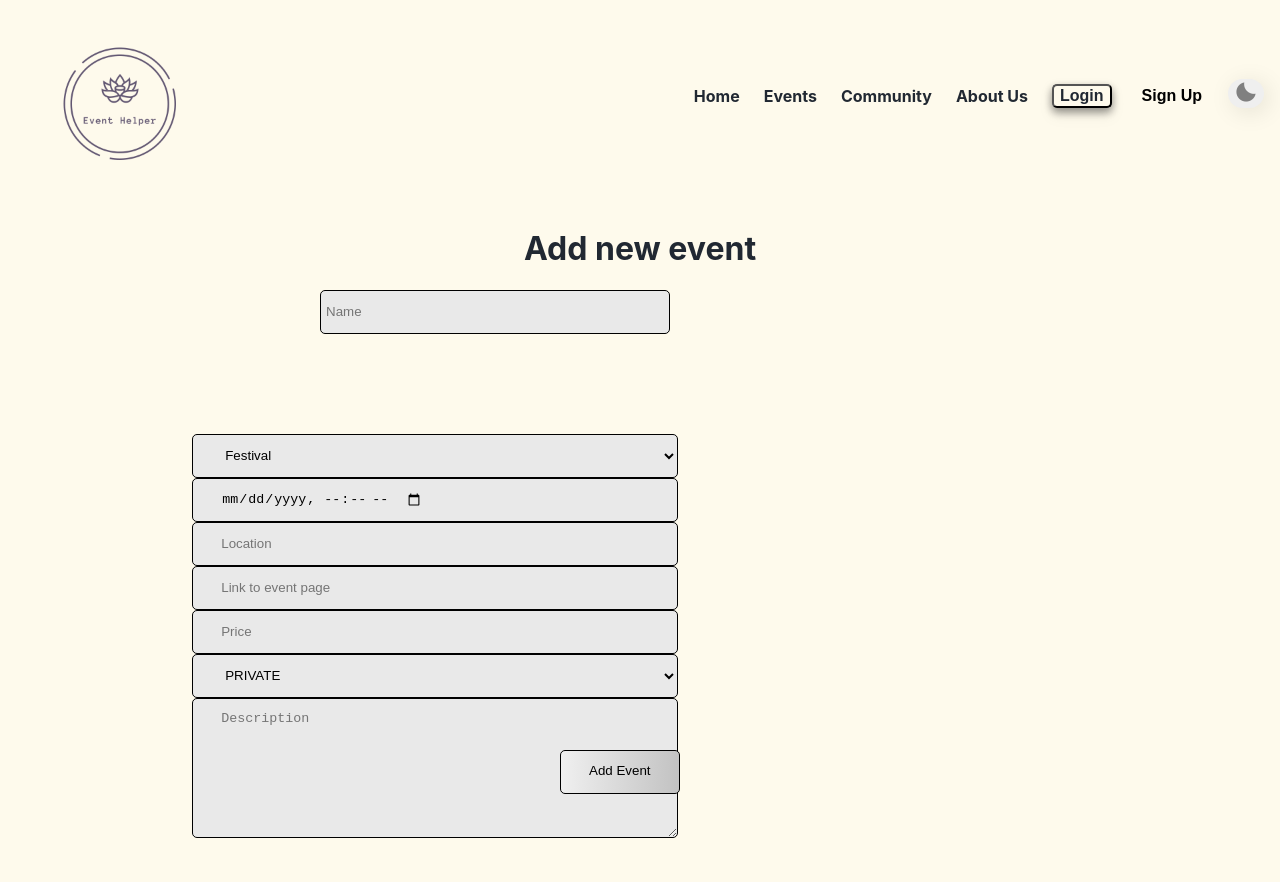
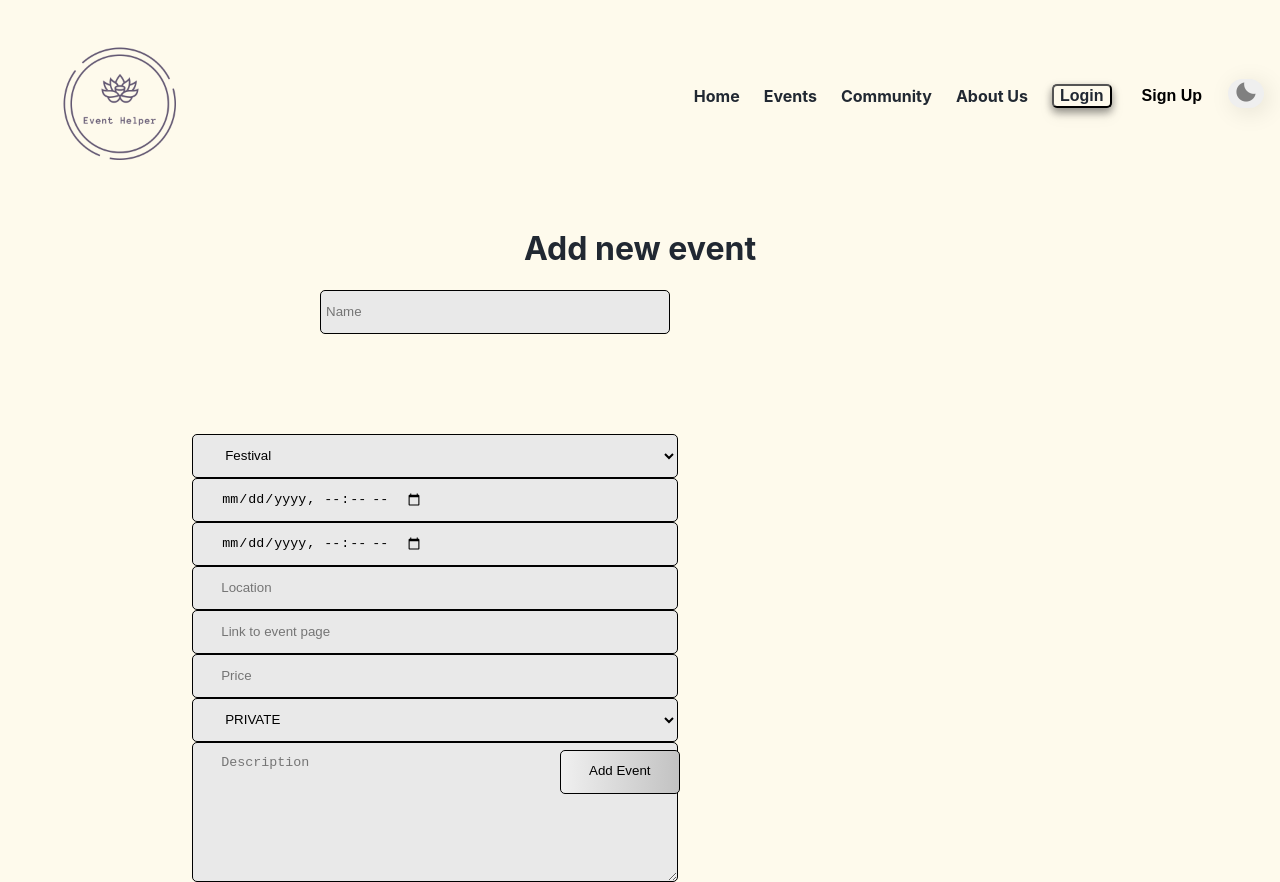
Before and after one commit to mattwasilewski/event-helper, a React (Create React App) app in the folder frontend/event-helper/: page /add-event in a window 1280 px wide. Before the commit the page ends 838 px from the top, so only its background shows below. Built offline with nearby package versions, Linux system fonts and the light colour scheme.

Commit message:
Added input for endDate on frontend creating event

```diff
--- a/frontend/event-helper/src/components/CalendarTile.js
+++ b/frontend/event-helper/src/components/CalendarTile.js
@@ -18,7 +18,7 @@ export default function CalendarTile() {
     const [events, setEvents] = useState([]);
     let navigate = useNavigate();
     const getEvents = async () => {
-        const response = await fetch(`http://localhost:8080/api/events/sort/date&false&`); //sort?sortBy=name&ascending=true
+        const response = await fetch(`http://localhost:8080/api/events/`); //sort?sortBy=name&ascending=true
         const data = await response.json();
         setEvents(data)
     }
--- a/frontend/event-helper/src/components/CreateEventForm.js
+++ b/frontend/event-helper/src/components/CreateEventForm.js
@@ -7,7 +7,8 @@ function CreateEventForm() {
 
     const [name, setName] = useState("");
     const [eventType, setEventType] = useState("FESTIVAL");
-    const [date, setDate] = useState("");
+    const [startDate, setStartDate] = useState("");
+    const [endDate, setEndDate] = useState("");
     const [location, setLocation] = useState("");
     const [link, setLink] = useState("");
     const [description, setDescription] = useState("");
@@ -24,8 +25,11 @@ function CreateEventForm() {
             case "eventType":
                 setEventType(value)
                 break;
-            case "date":
-                setDate(value)
+            case "startDate":
+                setStartDate(value)
+                break;
+            case "endDate":
+                setEndDate(value)
                 break;
             case "location":
                 setLocation(value)
@@ -54,7 +58,8 @@ function CreateEventForm() {
                 'Access-Control-Allow-Credentials': 'true'},
             body: JSON.stringify({
                 name: name,
-                date: date,
+                startDate: startDate,
+                endDate: endDate,
                 eventType: eventType,
                 location: location,
                 linkToEventPage: link,
@@ -85,8 +90,12 @@ function CreateEventForm() {
                     </select>
                 </div>
                 <div>
-                    <input type="datetime-local" value={date} onChange={(e) => handleInputChange(e)}
-                        id="date" className="input"/>
+                    <input type="datetime-local" value={startDate} onChange={(e) => handleInputChange(e)}
+                        id="startDate" className="input"/>
+                </div>
+                <div>
+                    <input type="datetime-local" value={endDate} onChange={(e) => handleInputChange(e)}
+                           id="endDate" className="input"/>
                 </div>
                 <div>
                     <input type="text" value={location} onChange={(e) => handleInputChange(e)}
--- a/frontend/event-helper/src/pages/MainPage.js
+++ b/frontend/event-helper/src/pages/MainPage.js
@@ -13,7 +13,7 @@ export default function MainPage() {
         <div>
             <Navbar/>
             <h1>Newest Events</h1>
-            <Events sortBy="date" asc="descending" phrase="phrase"/>
+            {/*<Events sortBy="date" asc="descending" phrase=""/>*/}
 
             <h1>All events</h1>
             <AllEvents/>
```
